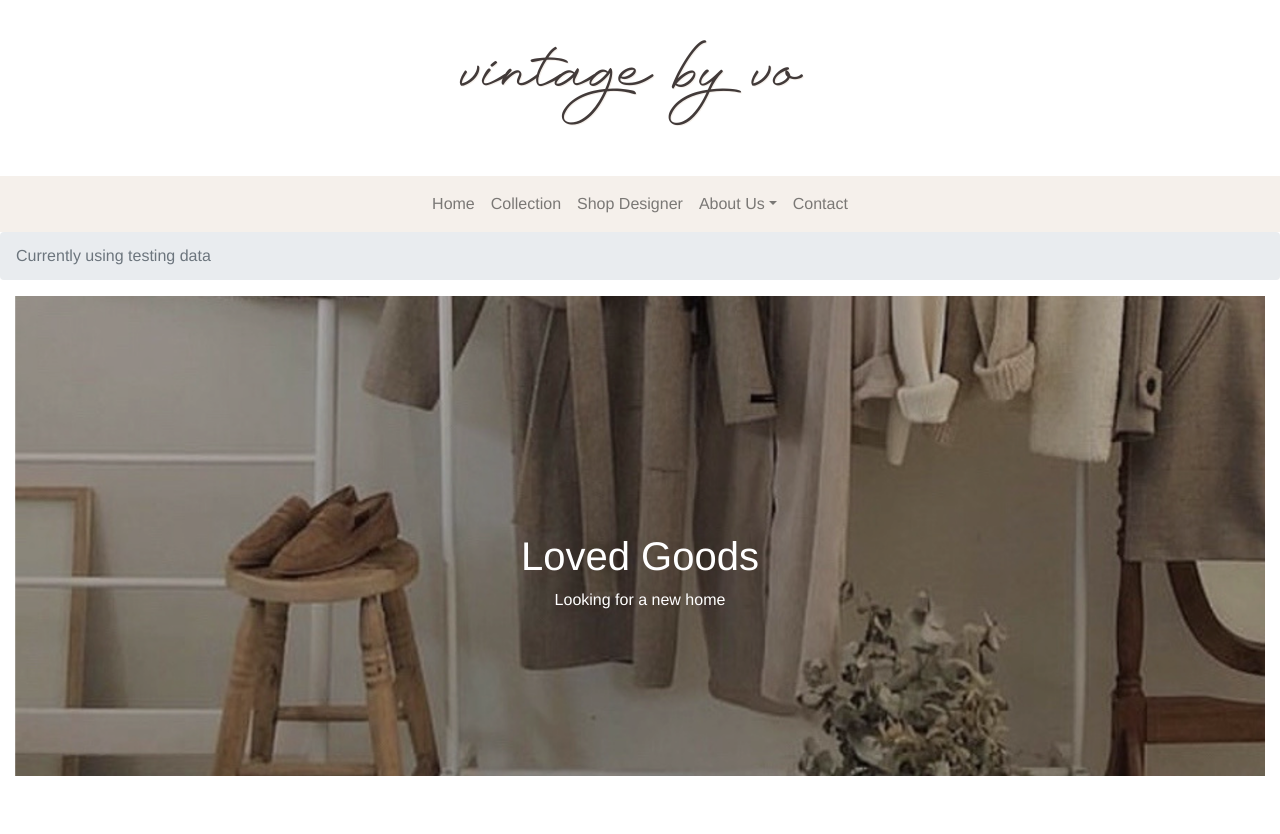
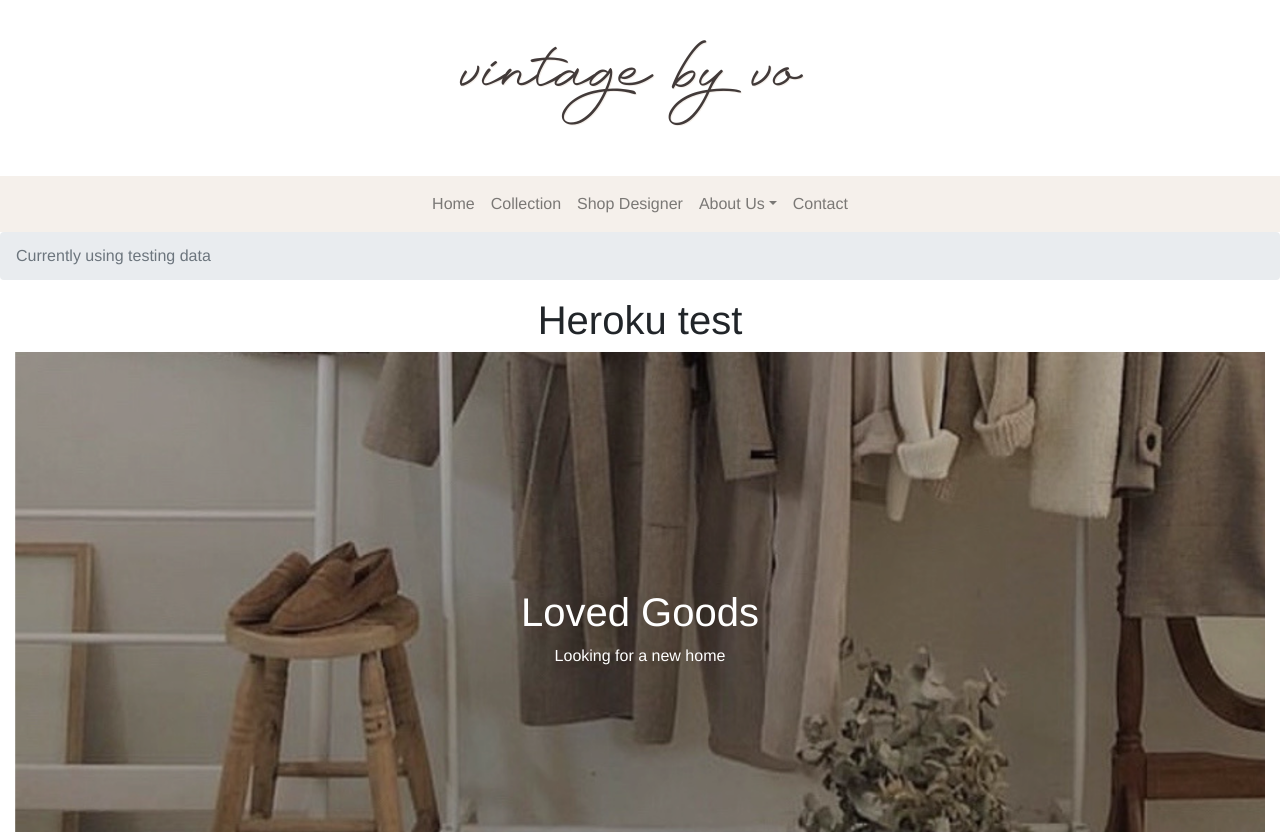
Before and after one commit to aarontiania/vintage-by-vo, a React (Create React App) app: page /#/ in a window 1280 px wide. Shown: the top 834 px of the page. Built offline with nearby package versions, Linux system fonts and the light colour scheme.

Commit message:
heroku test

```diff
--- a/src/sections/home.js
+++ b/src/sections/home.js
@@ -11,6 +11,7 @@ export default class Home extends Component {
         return (
             <>
                 <TestingIndicator testingenv={this.props.testingenv} />
+                <h1>Heroku test</h1>
                 <Banner carousel />
                 <Banner subbanner={1} />
                 <Collection homepage products={this.props.products} isLoaded={this.props.isLoaded} />
```
